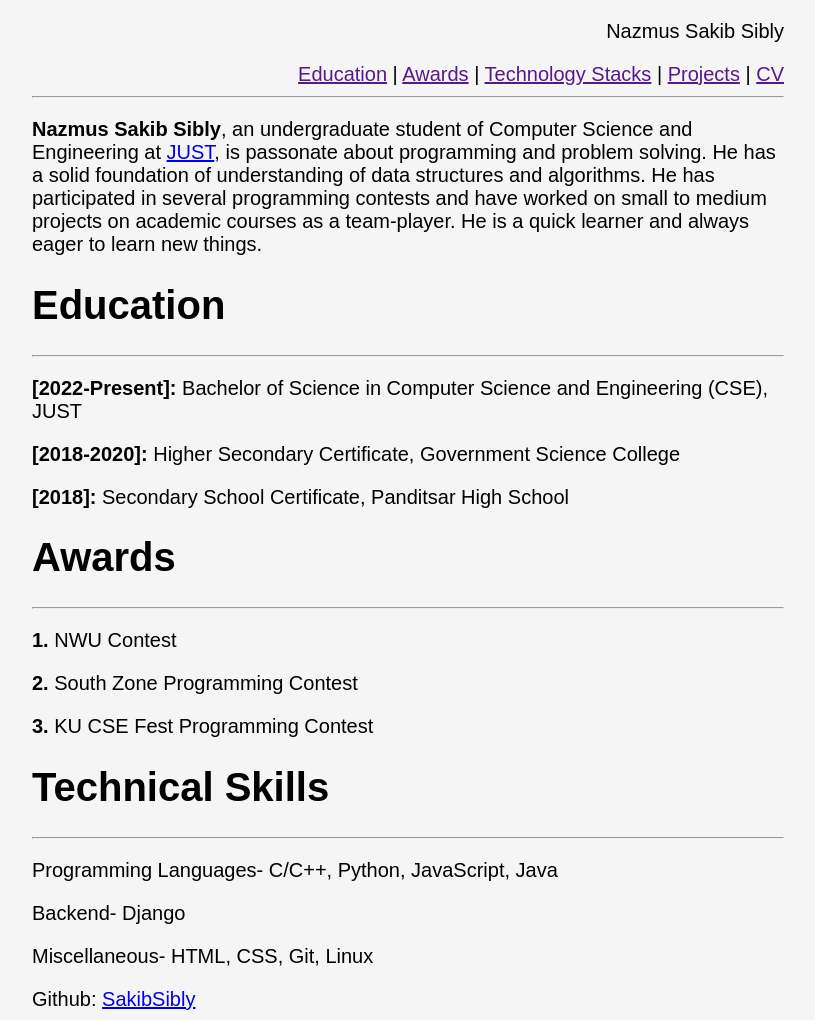
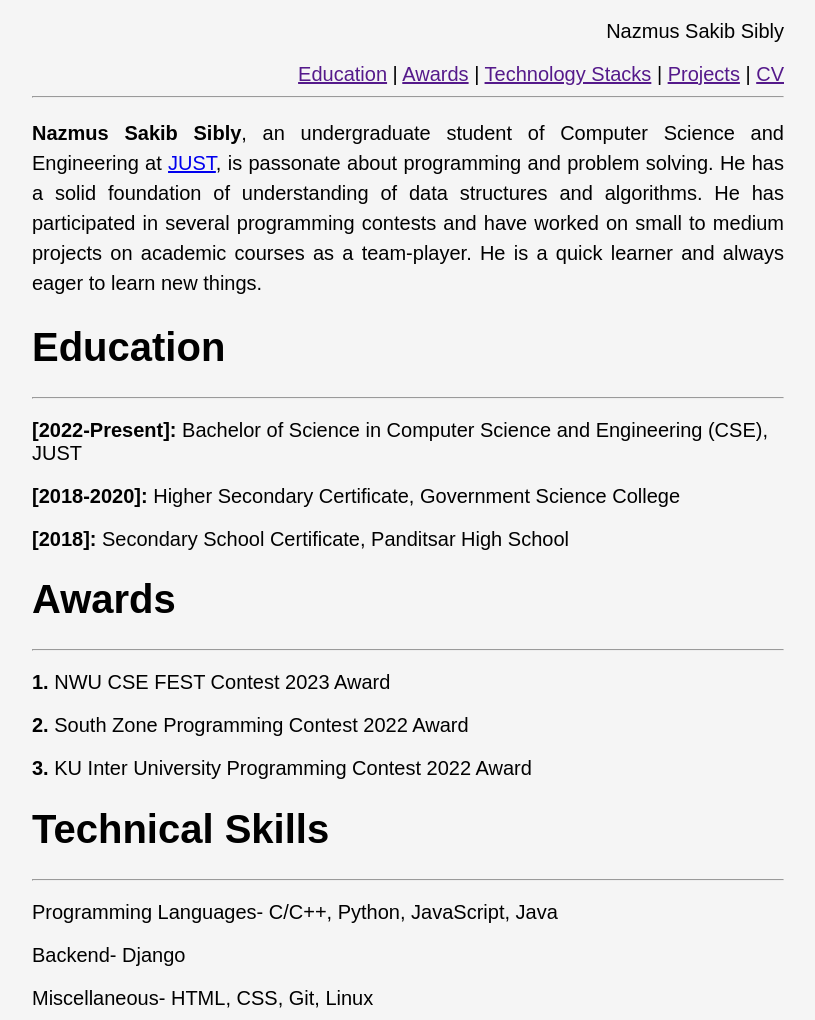
Before and after one commit to SakibSibly/mysite, a Django app: page / in a window 1280 px wide. Shown: the top 1020 px of the page, without its empty margins (232-1047 px from the left). Run offline with Django 4.2, Linux system fonts and the light colour scheme.

Commit message:
Minor details in html and indentation in CSS fixed

```diff
--- a/home/static/home/css/style.css
+++ b/home/static/home/css/style.css
@@ -13,6 +13,12 @@ header {
     text-align: right;
 }
 
+.intro {
+    text-align: justify;
+    text-justify: inter-word;
+    line-height: 1.5;
+}
+
 .main {
     padding-left: 20vw;
     padding-right: 20vw;
--- a/home/templates/home/index.html
+++ b/home/templates/home/index.html
@@ -21,7 +21,7 @@
             </span>
             <hr>
         </header>
-        <p>
+        <p class="intro">
             <b>Nazmus Sakib Sibly</b>, an undergraduate student of Computer Science and Engineering at <a
             href="https://just.edu.bd/" target="_blank">JUST</a>, is passonate about programming and problem solving. He has a solid
             foundation of understanding of data structures and algorithms. He has participated in several programming
@@ -36,10 +36,10 @@
 
         <h1>Awards</h1>
         <hr>
-        <p><b>1. </b>NWU Contest</p>
+        <p><b>1. </b>NWU CSE FEST Contest 2023 Award</p>
         <p></p>
-        <p><b>2. </b>South Zone Programming Contest</p>
-        <p><b>3. </b>KU CSE Fest Programming Contest</p>
+        <p><b>2. </b>South Zone Programming Contest 2022 Award</p>
+        <p><b>3. </b>KU Inter University Programming Contest 2022 Award</p>
 
         <h1>Technical Skills</h1>
         <hr>
```
